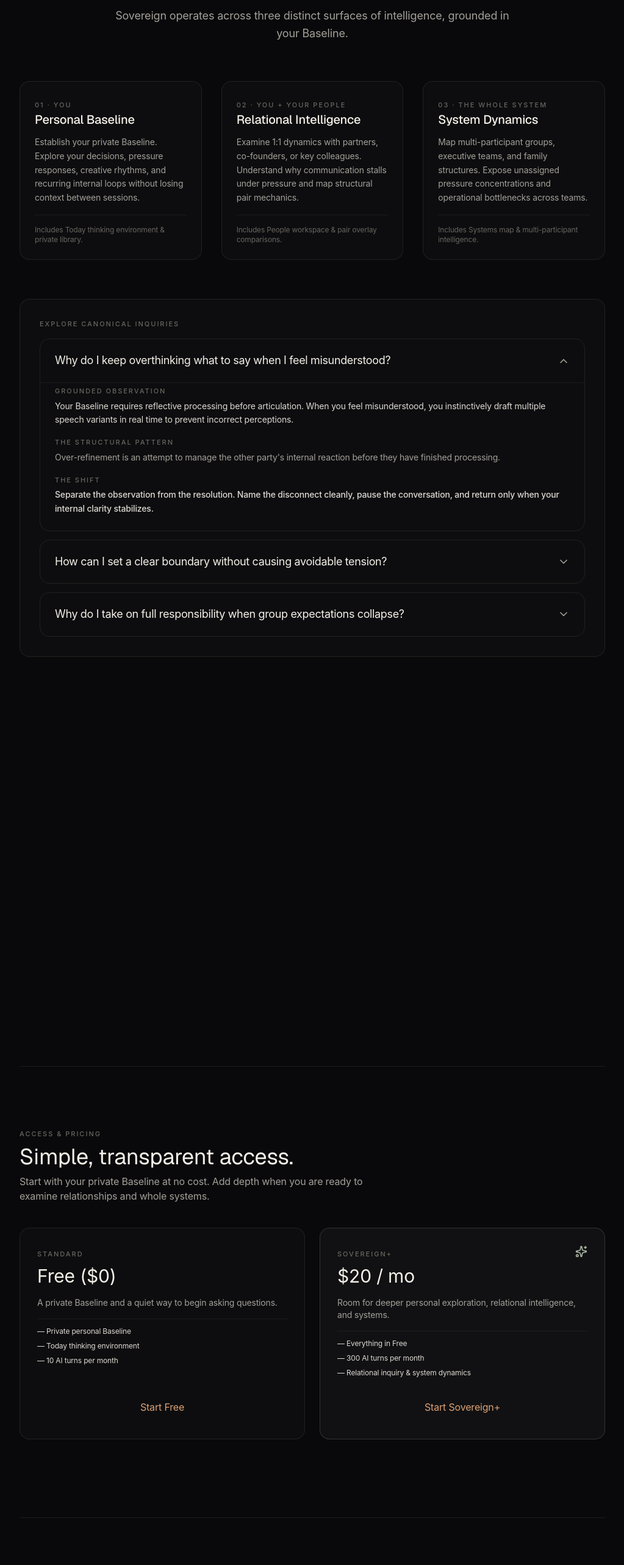
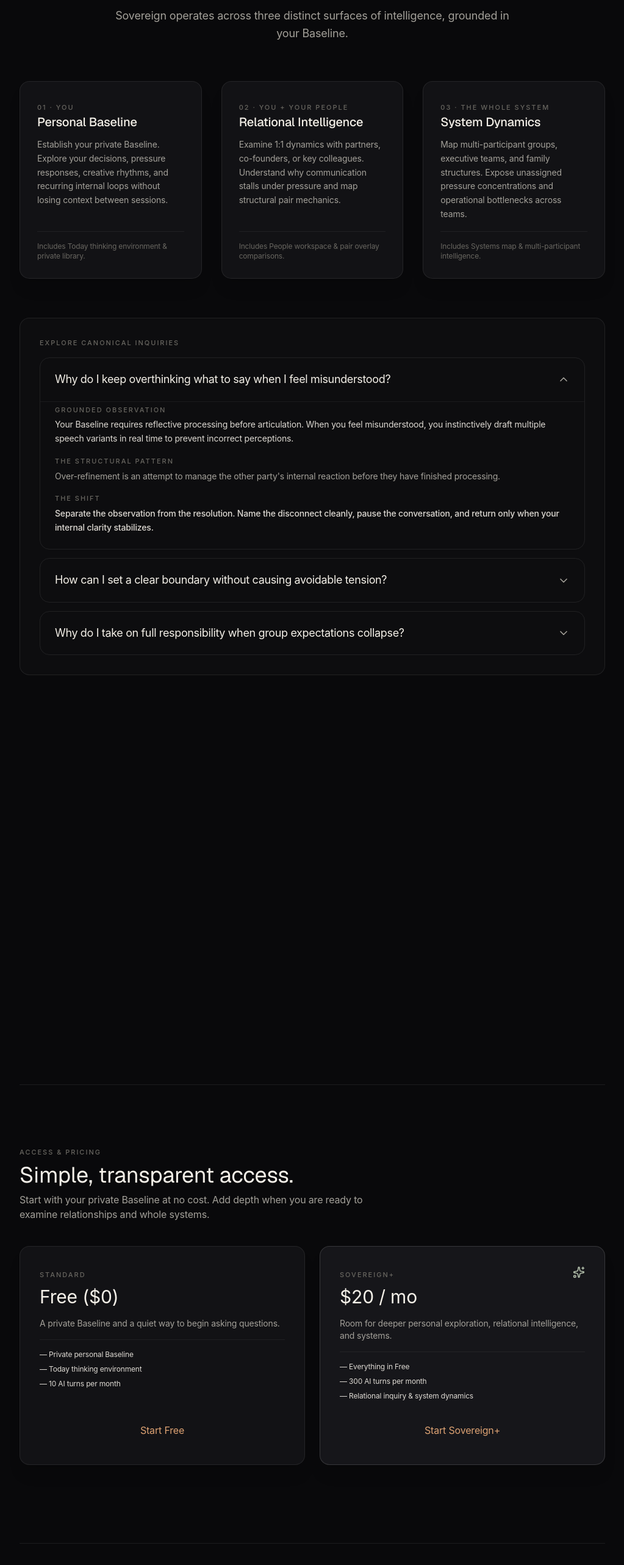
Before and after one commit to defragapp/Sovereign.final, a React (Vite) app in the folder apps/web/: page / in a window 1280 px wide. Shown: the part 2340-4906 px from the top of the page at 61% size, without its empty margins (128-1151 px from the left). Built offline with nearby package versions, Linux system fonts and the light colour scheme.

Commit message:
feat(ui): implement Framer Motion scroll narrative and spring interaction physics on public landing

```diff
--- a/apps/web/src/App.tsx
+++ b/apps/web/src/App.tsx
@@ -449,46 +449,55 @@
 
           <div className="grid gap-8 md:grid-cols-3">
             {/* TIER 01 */}
-            <div className="rounded-2xl border border-[rgba(255,255,255,0.08)] bg-[rgba(255,255,255,0.02)] p-6 space-y-4 flex flex-col justify-between">
+            <motion.div
+              whileHover={{ y: -4, transition: { duration: 0.2 } }}
+              className="rounded-2xl border border-white/[0.08] bg-[#121215] p-7 space-y-4 flex flex-col justify-between shadow-xl"
+            >
               <div className="space-y-3">
                 <span className="font-utility text-[10px] text-[var(--sage)] tracking-wider">01 · YOU</span>
                 <h3 className="text-xl text-[var(--cream)] font-medium">Personal Baseline</h3>
-                <p className="text-sm text-[var(--muted)] leading-relaxed">
+                <p className="text-sm text-[var(--muted)] leading-relaxed font-normal">
                   Establish your private Baseline. Explore your decisions, pressure responses, creative rhythms, and recurring internal loops without losing context between sessions.
                 </p>
               </div>
-              <div className="pt-4 border-t border-[rgba(255,255,255,0.06)] text-xs text-[var(--subtle)]">
+              <div className="pt-4 border-t border-white/[0.06] text-xs text-[var(--subtle)]">
                 Includes Today thinking environment & private library.
               </div>
-            </div>
+            </motion.div>
 
             {/* TIER 02 */}
-            <div className="rounded-2xl border border-[rgba(255,255,255,0.08)] bg-[rgba(255,255,255,0.02)] p-6 space-y-4 flex flex-col justify-between">
+            <motion.div
+              whileHover={{ y: -4, transition: { duration: 0.2 } }}
+              className="rounded-2xl border border-white/[0.08] bg-[#121215] p-7 space-y-4 flex flex-col justify-between shadow-xl"
+            >
               <div className="space-y-3">
                 <span className="font-utility text-[10px] text-[var(--sage)] tracking-wider">02 · YOU + YOUR PEOPLE</span>
                 <h3 className="text-xl text-[var(--cream)] font-medium">Relational Intelligence</h3>
-                <p className="text-sm text-[var(--muted)] leading-relaxed">
+                <p className="text-sm text-[var(--muted)] leading-relaxed font-normal">
                   Examine 1:1 dynamics with partners, co-founders, or key colleagues. Understand why communication stalls under pressure and map structural pair mechanics.
                 </p>
               </div>
-              <div className="pt-4 border-t border-[rgba(255,255,255,0.06)] text-xs text-[var(--subtle)]">
+              <div className="pt-4 border-t border-white/[0.06] text-xs text-[var(--subtle)]">
                 Includes People workspace & pair overlay comparisons.
               </div>
-            </div>
+            </motion.div>
 
             {/* TIER 03 */}
-            <div className="rounded-2xl border border-[rgba(255,255,255,0.08)] bg-[rgba(255,255,255,0.02)] p-6 space-y-4 flex flex-col justify-between">
+            <motion.div
+              whileHover={{ y: -4, transition: { duration: 0.2 } }}
+              className="rounded-2xl border border-white/[0.08] bg-[#121215] p-7 space-y-4 flex flex-col justify-between shadow-xl"
+            >
               <div className="space-y-3">
                 <span className="font-utility text-[10px] text-[var(--sage)] tracking-wider">03 · THE WHOLE SYSTEM</span>
                 <h3 className="text-xl text-[var(--cream)] font-medium">System Dynamics</h3>
-                <p className="text-sm text-[var(--muted)] leading-relaxed">
+                <p className="text-sm text-[var(--muted)] leading-relaxed font-normal">
                   Map multi-participant groups, executive teams, and family structures. Expose unassigned pressure concentrations and operational bottlenecks across teams.
                 </p>
               </div>
-              <div className="pt-4 border-t border-[rgba(255,255,255,0.06)] text-xs text-[var(--subtle)]">
+              <div className="pt-4 border-t border-white/[0.06] text-xs text-[var(--subtle)]">
                 Includes Systems map & multi-participant intelligence.
               </div>
-            </div>
+            </motion.div>
           </div>
 
           {/* Interactive Accordion Demo */}
@@ -564,7 +573,7 @@
           </div>
 
           <div className="grid gap-6 md:grid-cols-2">
-            <div className="rounded-2xl border border-[rgba(255,255,255,0.08)] bg-[rgba(255,255,255,0.02)] p-7 flex flex-col justify-between space-y-6">
+            <div className="rounded-2xl border border-white/[0.08] bg-[#121215] p-8 flex flex-col justify-between space-y-6 shadow-xl">
               <div className="space-y-4">
                 <div>
                   <span className="font-utility text-xs text-[var(--muted)]">STANDARD</span>
@@ -573,21 +582,23 @@
                 <p className="text-xs sm:text-sm text-[var(--muted)]">
                   A private Baseline and a quiet way to begin asking questions.
                 </p>
-                <div className="space-y-2 text-xs text-[var(--cream)]/90 pt-3 border-t border-[rgba(255,255,255,0.06)]">
+                <div className="space-y-2 text-xs text-[var(--cream)]/90 pt-4 border-t border-white/[0.06]">
                   <div>— Private personal Baseline</div>
                   <div>— Today thinking environment</div>
                   <div>— 10 AI turns per month</div>
                 </div>
               </div>
-              <button
+              <motion.button
+                whileHover={{ scale: 1.01 }}
+                whileTap={{ scale: 0.99 }}
                 onClick={() => go('/signup')}
-                className="w-full rounded-xl border border-[rgba(255,255,255,0.12)] py-3 text-xs font-medium text-[var(--cream)] hover:bg-[rgba(255,255,255,0.05)] transition cursor-pointer"
+                className="w-full rounded-xl border border-white/[0.12] py-3 text-xs font-medium text-[var(--cream)] hover:bg-white/[0.05] transition cursor-pointer"
               >
                 Start Free
-              </button>
-            </div>
-
-            <div className="rounded-2xl border border-[rgba(255,255,255,0.14)] bg-[rgba(255,255,255,0.035)] p-7 flex flex-col justify-between space-y-6">
+              </motion.button>
+            </div>
+
+            <div className="rounded-2xl border border-white/[0.14] bg-[#16161a] p-8 flex flex-col justify-between space-y-6 shadow-xl">
               <div className="space-y-4">
                 <div className="flex items-start justify-between">
                   <div>
@@ -599,18 +610,20 @@
                 <p className="text-xs sm:text-sm text-[var(--muted)]">
                   Room for deeper personal exploration, relational intelligence, and systems.
                 </p>
-                <div className="space-y-2 text-xs text-[var(--cream)]/90 pt-3 border-t border-[rgba(255,255,255,0.06)]">
+                <div className="space-y-2 text-xs text-[var(--cream)]/90 pt-4 border-t border-white/[0.06]">
                   <div>— Everything in Free</div>
                   <div>— 300 AI turns per month</div>
                   <div>— Relational inquiry & system dynamics</div>
                 </div>
               </div>
-              <button
+              <motion.button
+                whileHover={{ scale: 1.01 }}
+                whileTap={{ scale: 0.99 }}
                 onClick={() => go('/signup')}
                 className="w-full rounded-xl bg-[var(--cream)] py-3 text-xs font-medium text-[var(--ink)] hover:bg-white transition cursor-pointer"
               >
                 Start Sovereign+
-              </button>
+              </motion.button>
             </div>
           </div>
         </section>
```
